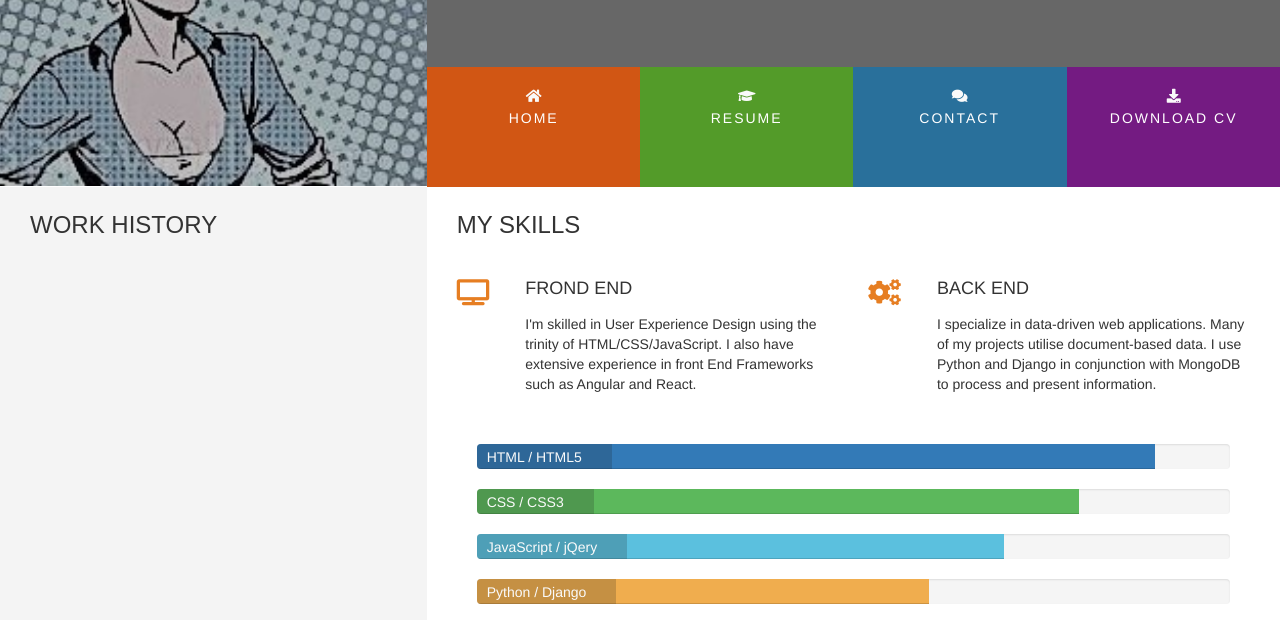
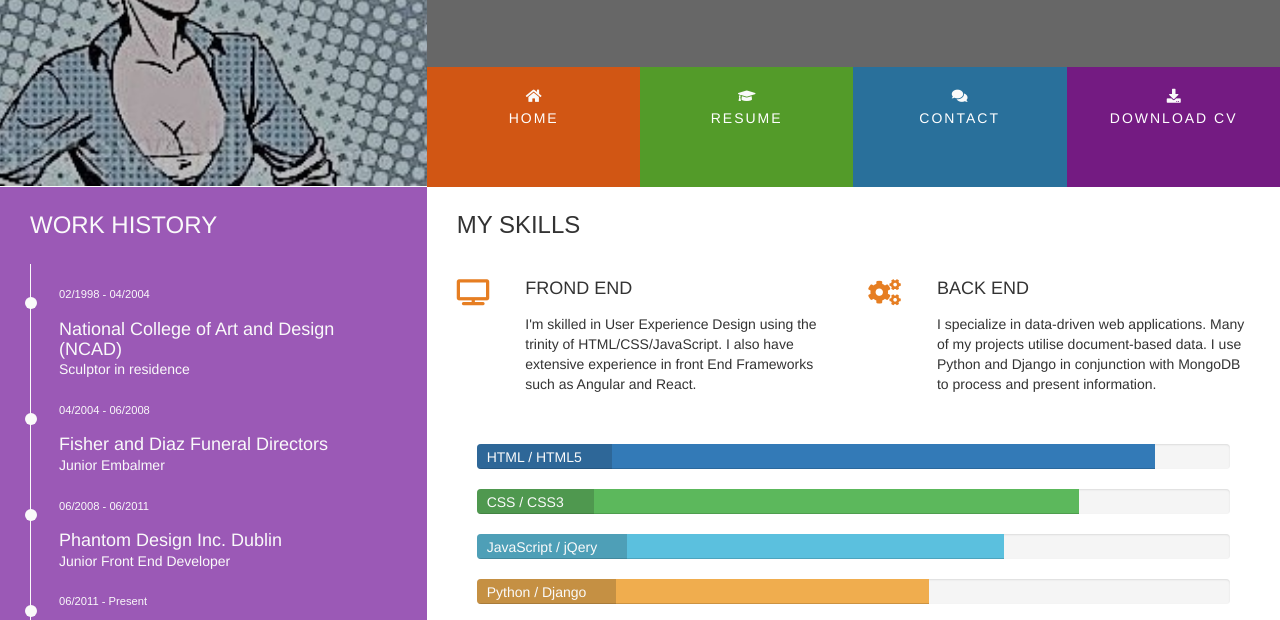
Before and after one commit to WhatDoWeKnow/resume-mini-project, a plain HTML site: page resume.html in a window 1280 px wide. Shown: the part 174-794 px from the top of the page. Drawn offline with nearby package versions, Linux system fonts and the light colour scheme.

Commit message:
added work history

```diff
--- a/assets/css/styles.css
+++ b/assets/css/styles.css
@@ -28,6 +28,10 @@
 
 .bg-color-personal-info {
     background-color: #f4f4f4;
+}
+
+.bg-color-work-history {
+    background-color: #9b59b6;
 }
 
 /* --------------------- Special Padding/Margins/Text -------- */
@@ -277,6 +281,55 @@ section {
     margin: 40px 20px;
 }
 
+/* ----------------------- Work Historuy -------------------------- */
+
+.timeline-item {
+    padding: 4em 2em 0em 2em;
+    position: relative;
+    color: #fafafa;
+    border-left: 1px solid;
+}
+
+.timeline-item p {
+    padding: 0;
+    margin: 0;
+}
+
+.timeline-item::before {
+    content: attr(dates);
+    position: absolute;
+    left: 2.5em;
+    top: 2em;
+    display: block;
+    font-family: "Exo", sans-serif;
+    font-weight: 500;
+    font-size: .8em;
+    padding: 0;
+    margin: 0;
+}
+
+.timeline-item::after {
+    width: 12px;
+    height: 12px;
+    display: block;
+    top: 2.4em;
+    position: absolute;
+    left: -6px;
+    border-radius: 12px;
+    content: '';
+    background: #fafafa;
+}
+
+.history-heading {
+    color: #fafafa;
+    margin-bottom: 25px;
+    margin-top: 25px;
+}
+
+.history-items {
+    margin-bottom: 25px;
+}
+
 /* ----------------------- Media Query --------------------------- */
 
 @media(min-width: 992px) {
--- a/resume.html
+++ b/resume.html
@@ -48,13 +48,30 @@
     <section>
         <section class="container-fluid">
         <div class="row row-table">
-            <div class="col-xs-12 col-sm-12 col-md-4 bg-color-personal-info section-column">
+            <div class="col-xs-12 col-sm-12 col-md-4 bg-color-work-history section-column">
                 <div class="row">
                     <div class="col-md-12">
-                        <h3 class="section-heading uppercase">Work History</h3>
+                        <h3 class="history-heading uppercase">Work History</h3>
                     </div>
                 </div>
-
+                <div class="history-items">
+                    <div class="timeline-item" dates="02/1998 - 04/2004">
+                        <h4>National College of Art and Design (NCAD)</h4>
+                        <p>Sculptor in residence</p>
+                    </div>
+                    <div class="timeline-item" dates="04/2004 - 06/2008">
+                        <h4>Fisher and Diaz Funeral Directors</h4>
+                        <p>Junior Embalmer</p>
+                    </div>
+                    <div class="timeline-item" dates="06/2008 - 06/2011">
+                        <h4>Phantom Design Inc. Dublin</h4>
+                        <p>Junior Front End Developer</p>
+                    </div>
+                    <div class="timeline-item" dates="06/2011 - Present">
+                        <h4>Hooli Inc. Silicon Valley</h4>
+                        <p>Full Stack Web Developer</p>
+                    </div>
+                </div>
             </div>
             <div class="col-xs-12 col-sm-12 col-md-8 bg-color-three-reasons section-column">
                 <div class="row">
```
